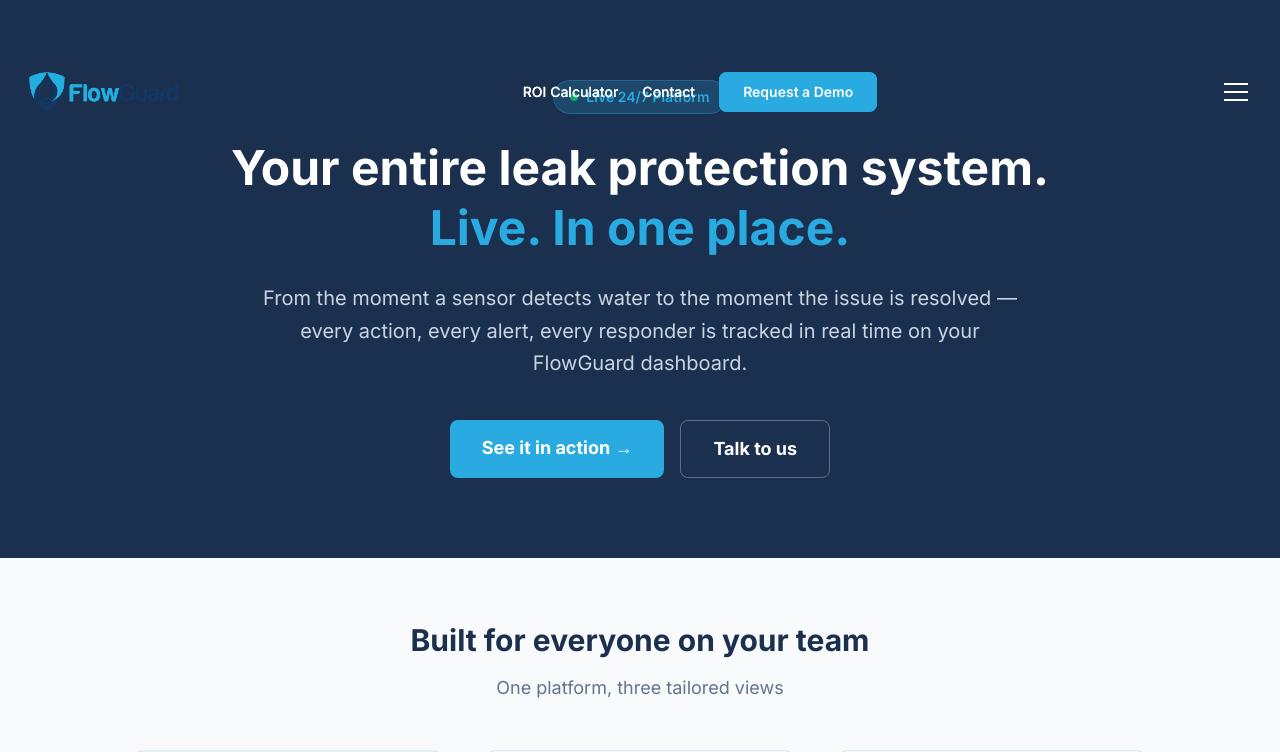
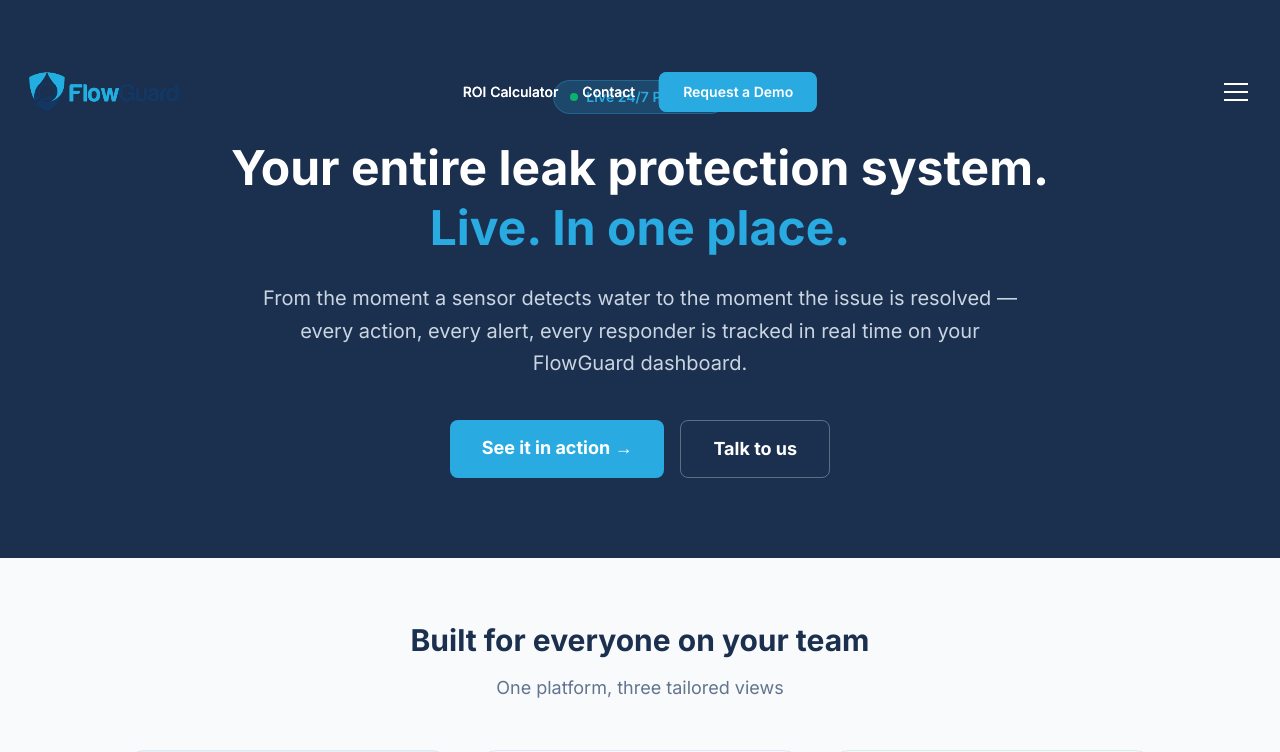
Before and after one commit to sysvercel/flowguard-website, a Next.js app: page /dashboard in a window 1280 px wide. Shown: the top 752 px of the page. Built offline with nearby package versions, Linux system fonts and the light colour scheme.

Commit message:
Center nav items in header

```diff
--- a/app/components/Header.tsx
+++ b/app/components/Header.tsx
@@ -31,7 +31,7 @@
   return (
     <>
       <header className={`fixed top-0 left-0 right-0 z-50 transition-all duration-300 ${scrolled ? 'bg-white shadow-md' : 'bg-transparent'}`}>
-        <div className="max-w-7xl mx-auto px-6 py-3 flex items-center justify-between">
+        <div className="relative max-w-7xl mx-auto px-6 py-3 flex items-center justify-between">
           <Link href="/">
             <Image
               src="/flowguard-logo.png"
@@ -42,7 +42,7 @@
               className="object-contain w-32 md:w-40"
             />
           </Link>
-          <div className="hidden md:flex items-center gap-6">
+          <div className="hidden md:flex items-center gap-6 absolute left-1/2 -translate-x-1/2">
             <Link href="/roi-calculator" className={navLinkClass}>ROI Calculator</Link>
             <Link href="/contact" className={navLinkClass}>Contact</Link>
             <Link href="/contact" className="bg-[#29ABE2] text-white px-6 py-2.5 rounded-lg text-sm font-semibold hover:bg-[#1A6FA8] transition">
```
